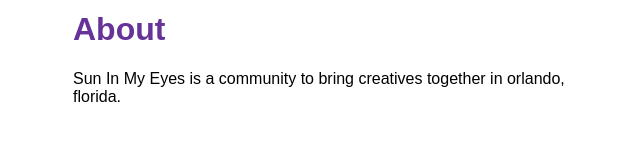
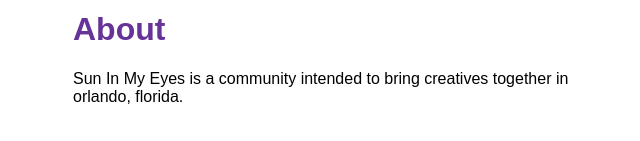
Before and after one commit to brianbaso/sun-in-my-eyes, a Gatsby site: page /about in a window 1280 px wide. Shown: the part 179-320 px from the top of the page, without its empty margins (317-957 px from the left). Built offline with nearby package versions, Linux system fonts and the light colour scheme; Gatsby itself is replaced by a stand-in of ours.

Commit message:
tiny change

```diff
--- a/src/pages/about.js
+++ b/src/pages/about.js
@@ -4,7 +4,7 @@
 const AboutPage = () => {
     return (
         <Layout pageTitle="About">
-            <p>Sun In My Eyes is a community to bring creatives together in orlando, florida.</p>
+            <p>Sun In My Eyes is a community intended to bring creatives together in orlando, florida.</p>
         </Layout>
     )
 }
```
